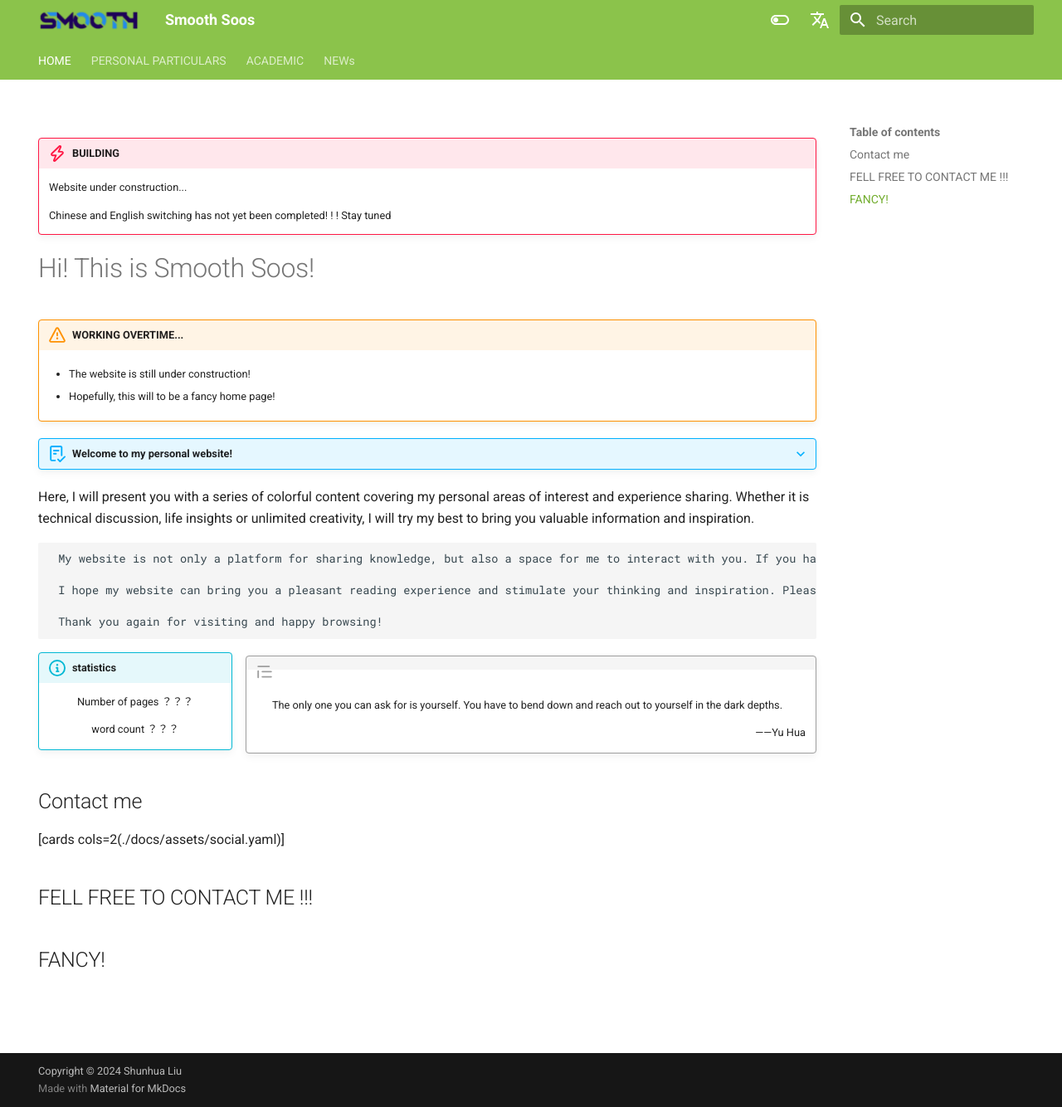
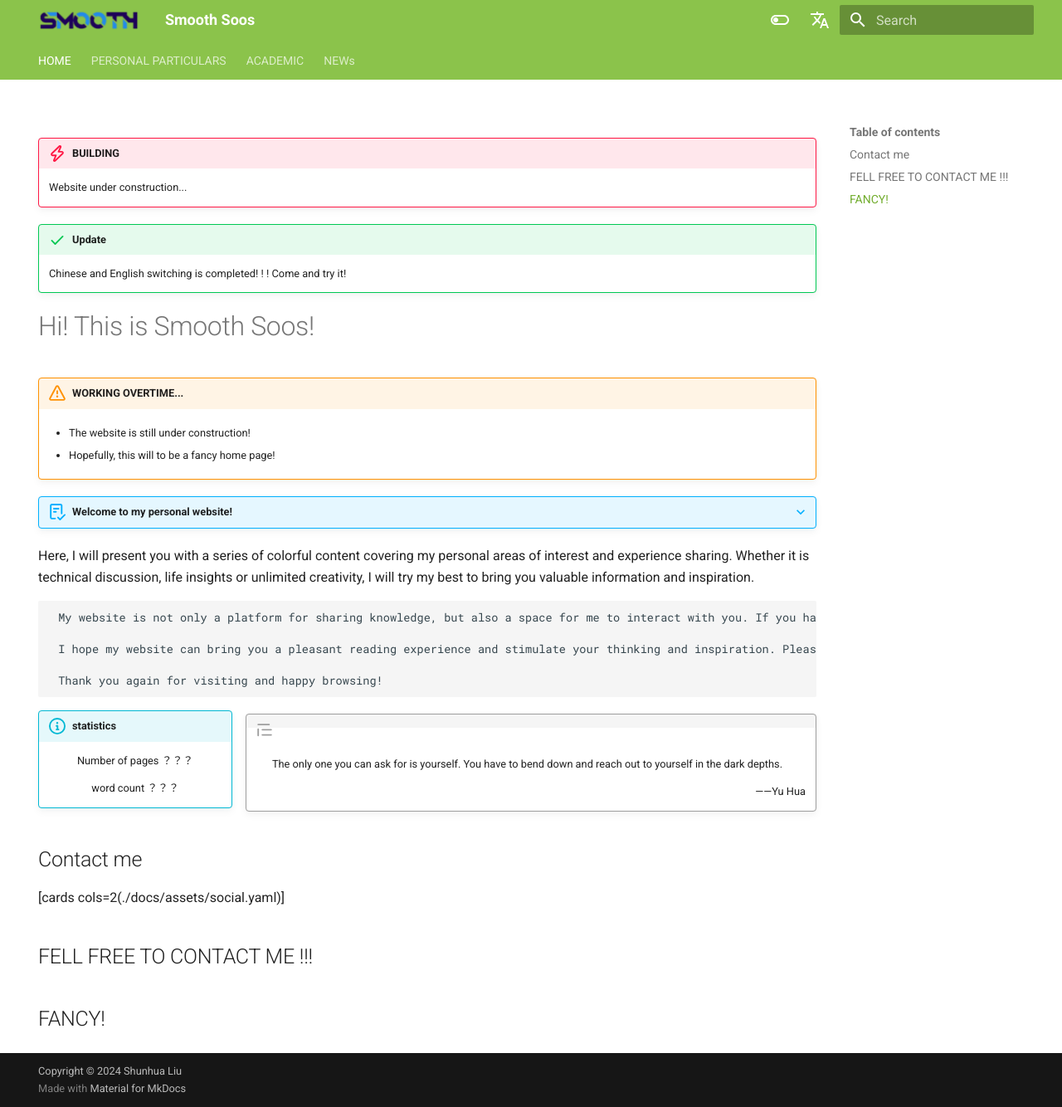
Before and after one commit to SHUASmooth/SHUASmooth.github.io, an MkDocs documentation site: the page built from docs/index.md, in a window 1280 px wide and 1334 px high. Shown: the whole window at 83% size. Built offline with MkDocs 1.6.1 and Material for MkDocs 9.7.7, drawn with Linux system fonts in a browser that asks for light colours; comment, search, counter and statistics services are not loaded.

Commit message:
Update index.md

```diff
--- a/docs/index.md
+++ b/docs/index.md
@@ -6,7 +6,8 @@
 !!! danger "BUILDING"
      Website under construction...
 
-     Chinese and English switching has not yet been completed! ! ! Stay tuned
+!!! success "Update"
+     Chinese and English switching is completed! ! ! Come and try it!
 
 # Hi! This is Smooth Soos!
 !!! Warning "WORKING OVERTIME..."
```
